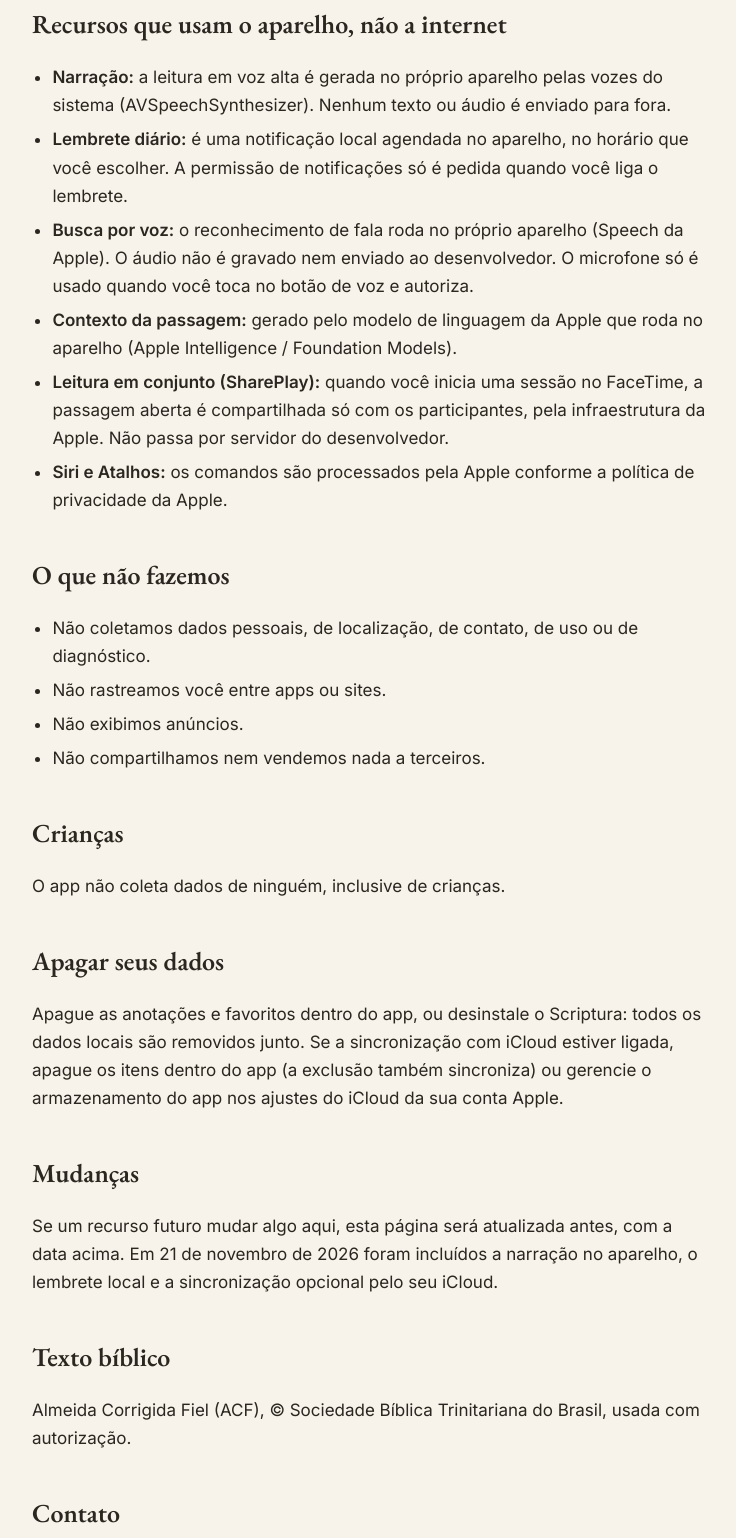
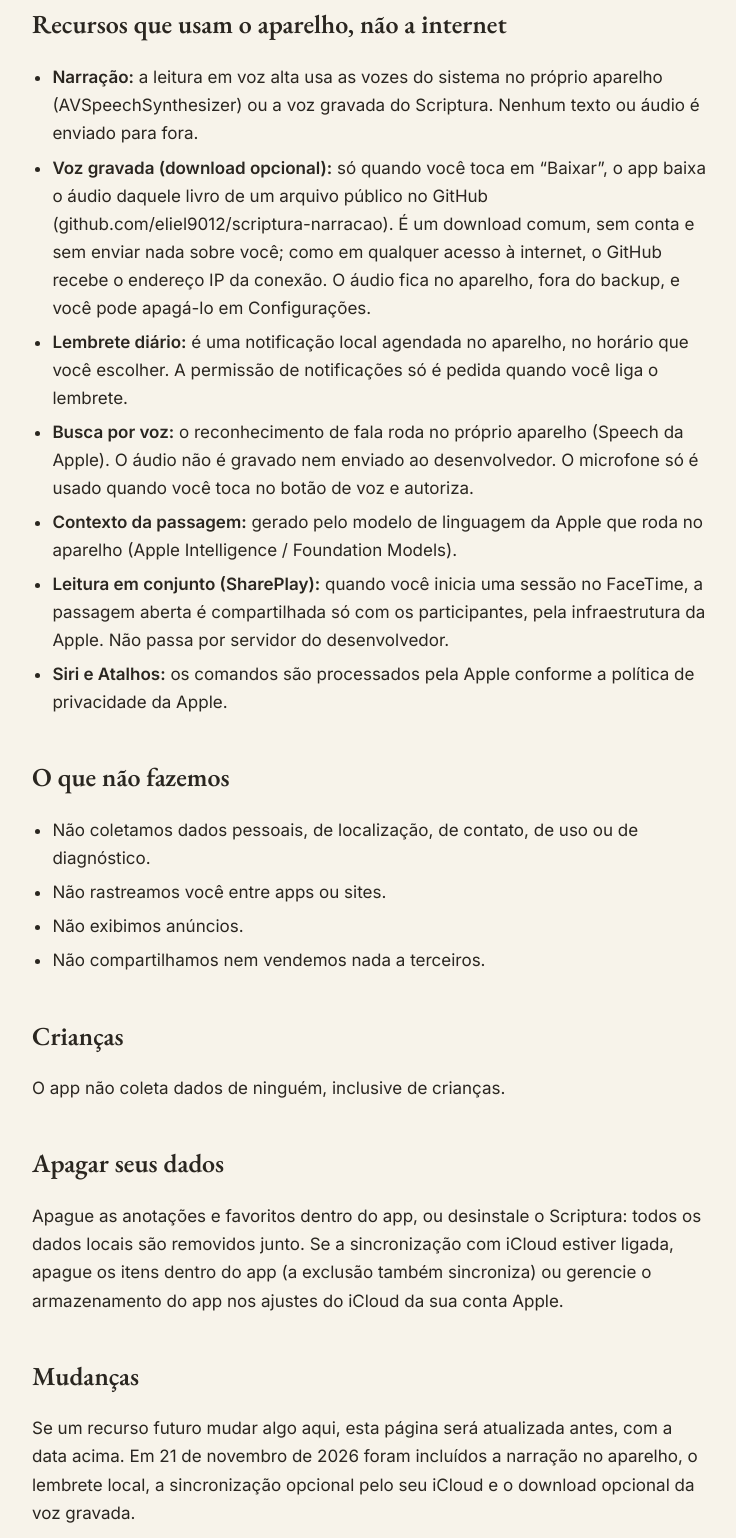
Before and after one commit to eliel9012/scriptura-privacidade, a plain HTML site: page index.html in a window 1280 px wide. Shown: the part 1225-2763 px from the top of the page, without its empty margins (268-1004 px from the left). Drawn offline with nearby package versions, Linux system fonts and the light colour scheme.

Commit message:
Voz gravada: download opcional pelo GitHub
Co-Authored-By: Claude Opus 5.5 <noreply@anthropic.com>

```diff
--- a/index.html
+++ b/index.html
@@ -62,7 +62,8 @@
 
     <h2>Recursos que usam o aparelho, não a internet</h2>
     <ul>
-      <li><b>Narração:</b> a leitura em voz alta é gerada no próprio aparelho pelas vozes do sistema (AVSpeechSynthesizer). Nenhum texto ou áudio é enviado para fora.</li>
+      <li><b>Narração:</b> a leitura em voz alta usa as vozes do sistema no próprio aparelho (AVSpeechSynthesizer) ou a voz gravada do Scriptura. Nenhum texto ou áudio é enviado para fora.</li>
+      <li><b>Voz gravada (download opcional):</b> só quando você toca em “Baixar”, o app baixa o áudio daquele livro de um arquivo público no GitHub (github.com/eliel9012/scriptura-narracao). É um download comum, sem conta e sem enviar nada sobre você; como em qualquer acesso à internet, o GitHub recebe o endereço IP da conexão. O áudio fica no aparelho, fora do backup, e você pode apagá-lo em Configurações.</li>
       <li><b>Lembrete diário:</b> é uma notificação local agendada no aparelho, no horário que você escolher. A permissão de notificações só é pedida quando você liga o lembrete.</li>
       <li><b>Busca por voz:</b> o reconhecimento de fala roda no próprio aparelho (Speech da Apple). O áudio não é gravado nem enviado ao desenvolvedor. O microfone só é usado quando você toca no botão de voz e autoriza.</li>
       <li><b>Contexto da passagem:</b> gerado pelo modelo de linguagem da Apple que roda no aparelho (Apple Intelligence / Foundation Models).</li>
@@ -85,7 +86,7 @@
     <p>Apague as anotações e favoritos dentro do app, ou desinstale o Scriptura: todos os dados locais são removidos junto. Se a sincronização com iCloud estiver ligada, apague os itens dentro do app (a exclusão também sincroniza) ou gerencie o armazenamento do app nos ajustes do iCloud da sua conta Apple.</p>
 
     <h2>Mudanças</h2>
-    <p>Se um recurso futuro mudar algo aqui, esta página será atualizada antes, com a data acima. Em 21 de novembro de 2026 foram incluídos a narração no aparelho, o lembrete local e a sincronização opcional pelo seu iCloud.</p>
+    <p>Se um recurso futuro mudar algo aqui, esta página será atualizada antes, com a data acima. Em 21 de novembro de 2026 foram incluídos a narração no aparelho, o lembrete local, a sincronização opcional pelo seu iCloud e o download opcional da voz gravada.</p>
 
     <h2>Texto bíblico</h2>
     <p>Almeida Corrigida Fiel (ACF), © Sociedade Bíblica Trinitariana do Brasil, usada com autorização.</p>
@@ -111,7 +112,8 @@
       <li>Voice search uses Apple's on-device speech recognition; audio is never sent to the developer. The microphone is used only when you tap the voice button and grant access.</li>
       <li>Passage context is generated by Apple's on-device language model.</li>
       <li>SharePlay shares the open passage and highlighted verse only with FaceTime participants, through Apple's infrastructure.</li>
-      <li>Narration (reading aloud) is generated on the device by the system voices; no text or audio leaves it.</li>
+      <li>Narration (reading aloud) uses the system voices on the device or Scriptura's recorded voice; no text or audio leaves it.</li>
+      <li>Recorded voice (optional download): only when you tap “Baixar” (Download), the app fetches that book's audio from a public file on GitHub (github.com/eliel9012/scriptura-narracao). No account and nothing about you is sent; as with any internet request, GitHub sees the connection's IP address. The audio stays on the device, out of backups, and can be deleted in Settings.</li>
       <li>The daily reading reminder is a local notification scheduled on the device; notification permission is requested only when you turn it on.</li>
       <li>Optional iCloud sync is off by default. When on, your study data and reading plans are kept in your own private iCloud key-value storage to reach your other devices. It stays in your Apple account under Apple's privacy policy; the developer has no access and runs no server.</li>
       <li>We collect no personal, location, usage or diagnostic data, show no ads and share nothing with third parties.</li>
```
